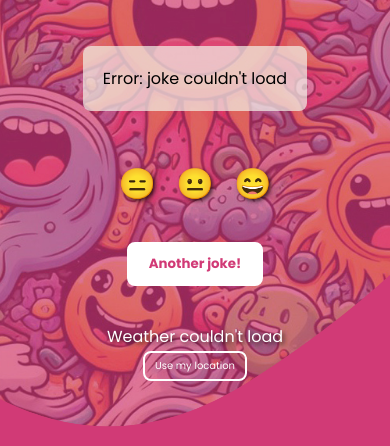
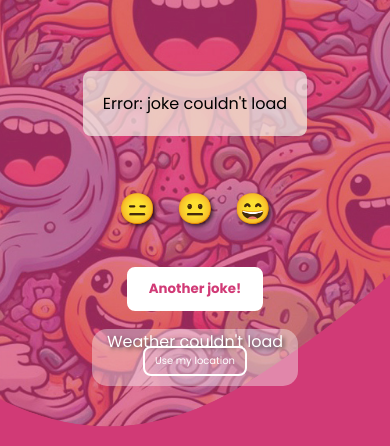
Before and after one commit to LaraBerenguer/typescript-api-jokes-site, a plain HTML site: page index.html in a window 390 px wide. Shown: the part 414-860 px from the top of the page. Drawn offline with Linux system fonts and the light colour scheme; no server answers.

Commit message:
Fixed style issues.

```diff
--- a/index.html
+++ b/index.html
@@ -35,13 +35,16 @@
         <button type="button" class="jokes_btn">Another joke!</button>
     </div>
 
-    <div class="weather_container">
+    <div class="weatherLocation_container">
+        <div class="weather_container">
+        </div>
+
+        <div class="location_container">
+            <p id="status"></p>
+            <button type="button" id="find_location" class="location_btn">Use my location</button>
+        </div>
     </div>
 
-    <div class="location_container">
-        <p id="status"></p>
-        <button type="button" id="find_location" class="location_btn">Use my location</button>
-    </div>
 
 
     <script src="/index.js"></script>
--- a/styles.css
+++ b/styles.css
@@ -97,9 +97,14 @@ h1 {
     cursor: pointer;
 }
 
+.weatherLocation_container {
+    position: absolute;
+    right: 30px;
+    bottom: 20px;
+}
+
 .weather_container {
-    margin-top: 20px;
-    padding: 10px;
+    padding: 0 10px 10px 10px;
     color: #fff;
     text-shadow: 2px 2px 4px rgba(0, 0, 0, 0.7);
     display: flex;
@@ -109,8 +114,7 @@ h1 {
 .location_container {
     color: #fff;
     font-size: 12px;
-    margin-top: -20px;
-    margin-bottom: 30px;
+    margin-top: -30px;
     justify-items: center;
 }
 
@@ -136,3 +140,16 @@ h1 {
     transform: scale(1.05);
     cursor: pointer;
 }
+
+@media (max-width: 480px) {
+    .weatherLocation_container {
+        position: relative;
+        right: auto;
+        bottom: auto;
+        padding: 0 5px 10px 5px;
+        border-radius: 15px;
+        margin-top: 10px;
+        display: block;
+        background-color: rgb(250, 250, 250, 0.4);
+    }
+}
```
